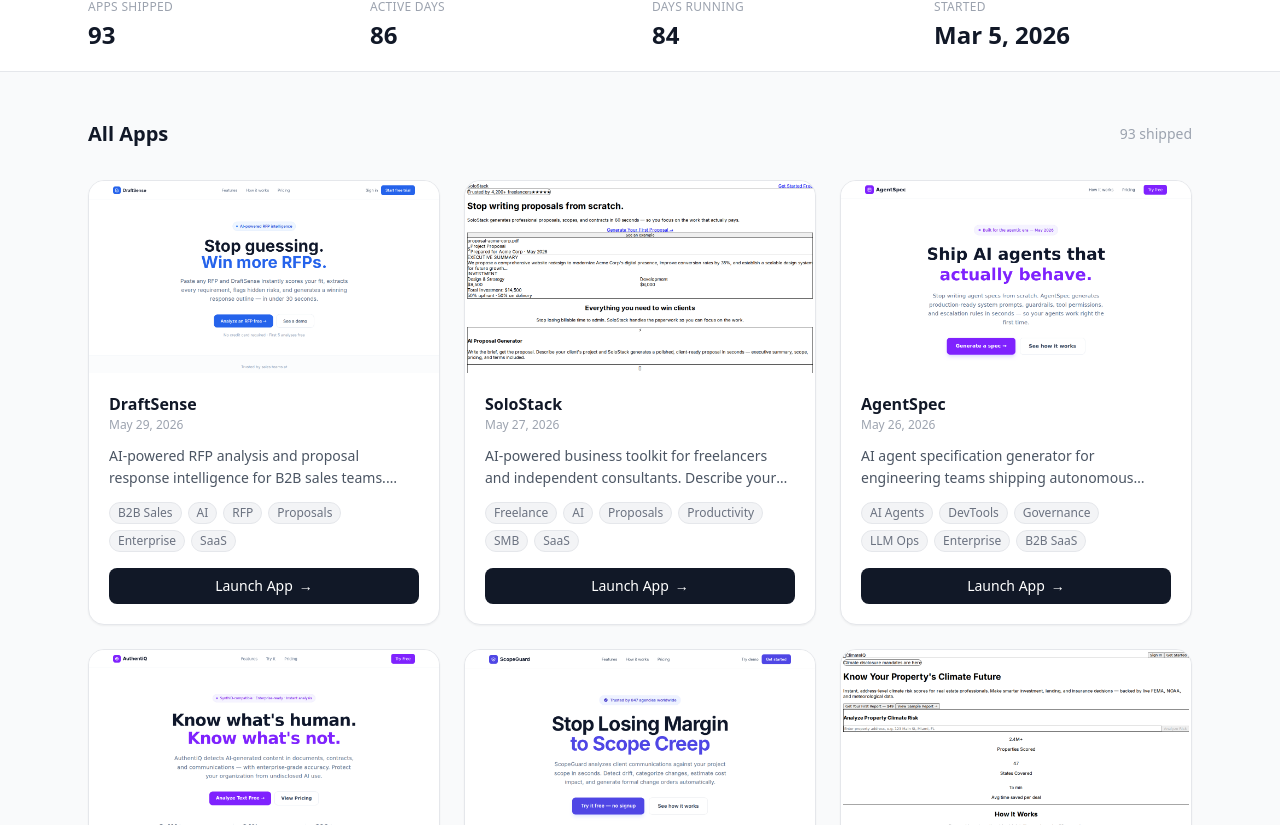
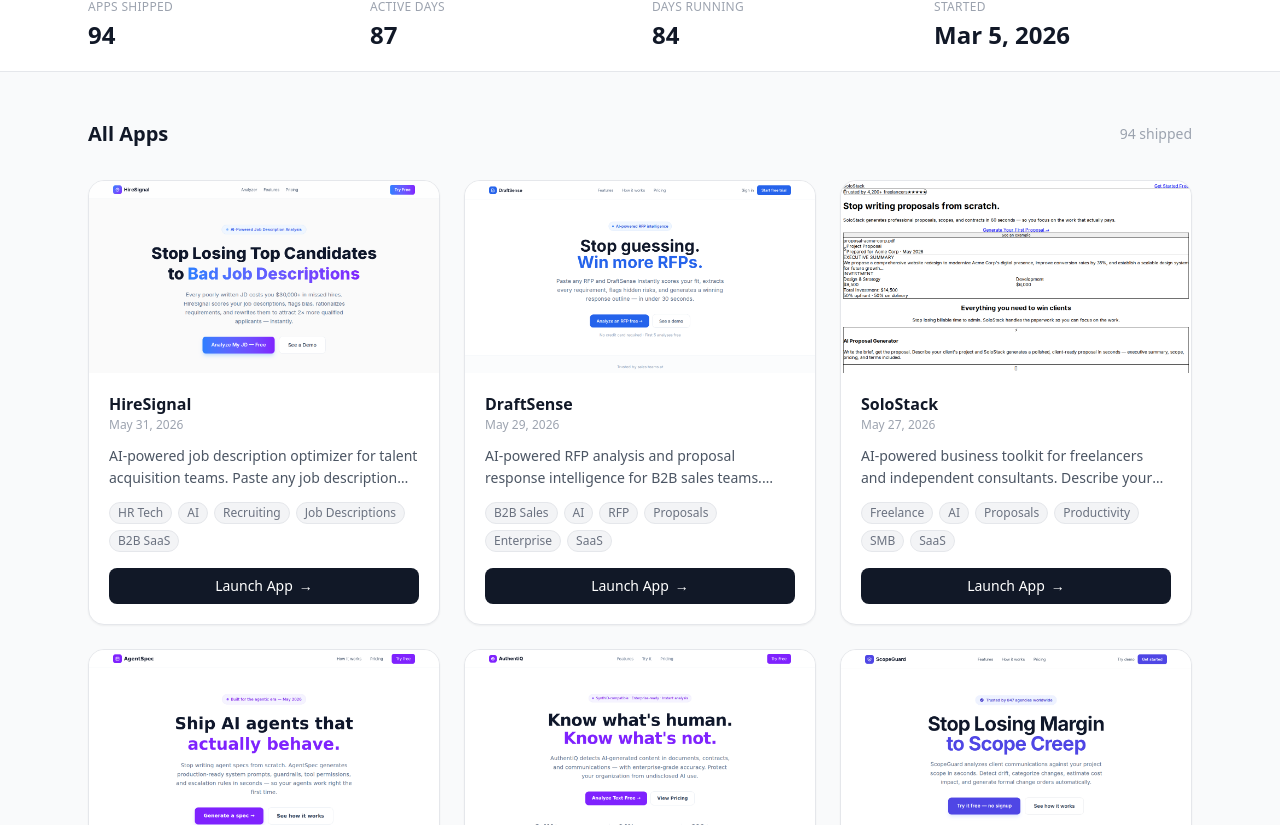
Before and after one commit to OCBuilder6/richf-labs-showcase, a Next.js app: page / in a window 1280 px wide. Shown: the part 478-1303 px from the top of the page. Built offline with nearby package versions, Linux system fonts and the light colour scheme.

Commit message:
feat: add HireSignal (2026-05-31)

```diff
--- a/src/data/apps.ts
+++ b/src/data/apps.ts
@@ -11,6 +11,17 @@
 }
 
 export const apps: App[] = [
+  {
+    id: "2026-05-31-hiresignal",
+    name: "HireSignal",
+    date: "2026-05-31",
+    description: "AI-powered job description optimizer for talent acquisition teams. Paste any job description and instantly get a candidate appeal score, bias flags, requirements rationalization (essential vs inflated), tone assessment, and an AI-rewritten optimized version — so you attract 2x more qualified applicants without changing your hiring standards.",
+    url: "https://2026-05-31-hiresignal.vercel.app",
+    repoUrl: "https://github.com/OCBuilder6/2026-05-31-hiresignal",
+    tags: ["HR Tech", "AI", "Recruiting", "Job Descriptions", "B2B SaaS"],
+    gradient: "from-blue-500 to-violet-600",
+    screenshot: "/screenshots/2026-05-31-hiresignal.png",
+  },
   {
     id: "2026-05-29-draftsense",
     name: "DraftSense",
```
Also changed, not shown: public/screenshots/2026-05-31-hiresignal.png (added).
